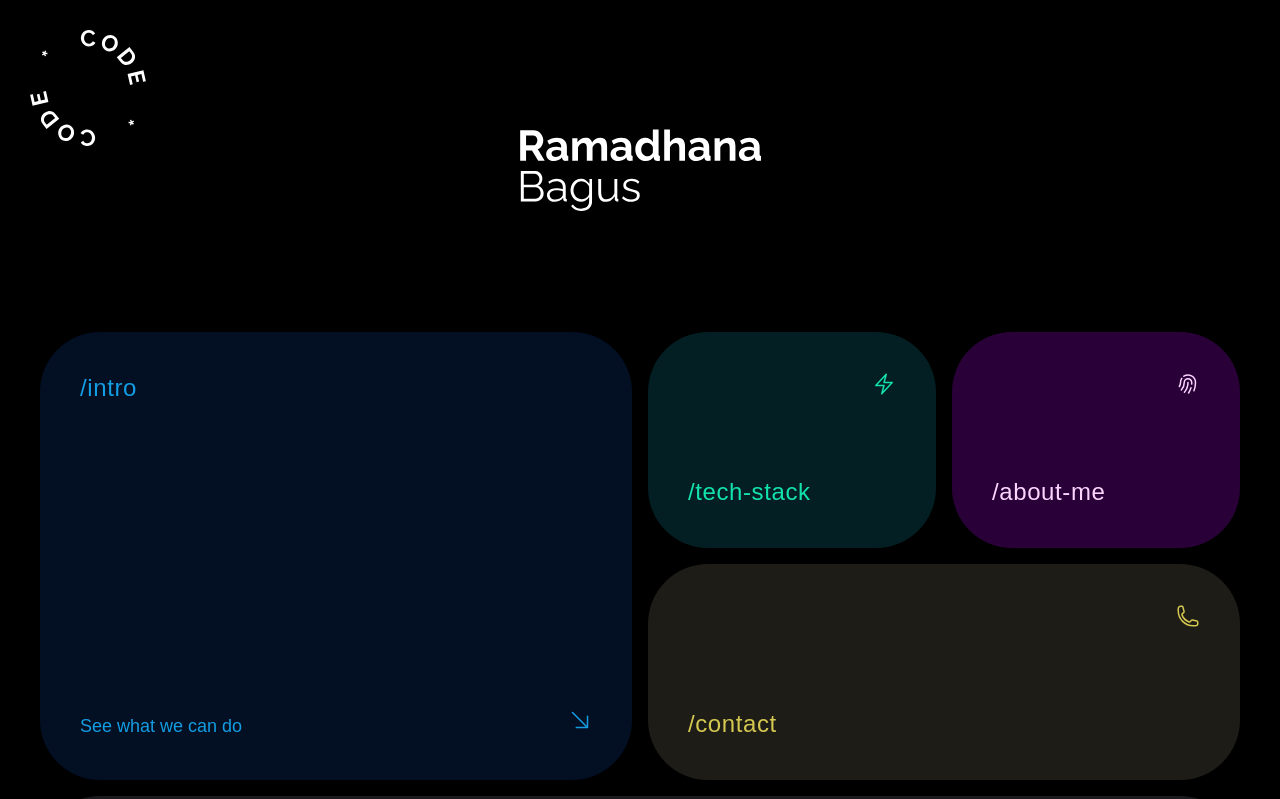
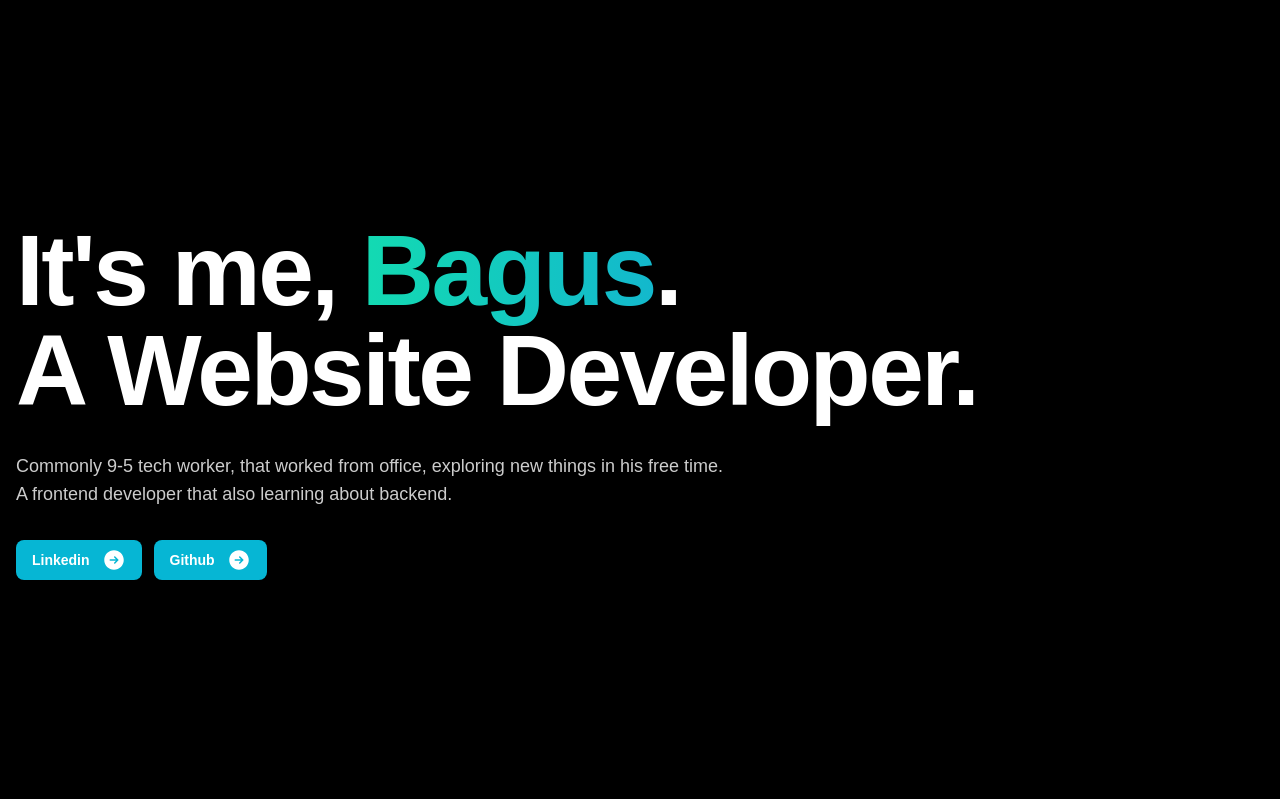
Before and after one commit to ramadhanabs/personal-website-revamp, a Next.js app: page / in a window 1280 px wide. Shown: the top 799 px of the page. Built offline with nearby package versions, Linux system fonts and the light colour scheme.

Commit message:
style: update styling

```diff
--- a/src/components/elements/Container/Container.tsx
+++ b/src/components/elements/Container/Container.tsx
@@ -7,7 +7,7 @@ interface ContainerProps {
 
 const Container = (props: PropsWithChildren<ContainerProps>) => {
   const { className, children } = props
-  return <div className={twMerge("w-full max-w-[400px] md:max-w-screen-xl mx-auto px-4", className)}>{children}</div>
+  return <div className={twMerge("w-full max-w-[400px] md:max-w-screen-2xl mx-auto px-4", className)}>{children}</div>
 }
 
 export default Container
--- /dev/null
+++ b/src/components/layouts/Navbar/Navbar.tsx
@@ -0,0 +1,35 @@
+import Container from "@/components/elements/Container"
+import Link from "next/link"
+import React from "react"
+import { twMerge } from "tailwind-merge"
+
+const Navbar = () => {
+  return (
+    <div className="fixed top-0 w-full border-b border-gray-800 bg-black">
+      <Container>
+        <div className="flex items-center justify-between">
+          <img src="/images/rb-logo.png" className="w-[50px]" />
+          <div className="flex items-center gap-6 justify-center">
+            <Link href="/" className="border-b-2 border-cyan-600 py-5 px-2 text-white/80">
+              Home
+            </Link>
+            <Link
+              href="/"
+              className="py-5 px-2 border-transparent border-b-2 hover:border-cyan-600 text-white/80"
+            >
+              Experiences
+            </Link>
+            <Link
+              href="/"
+              className="py-5 px-2 border-transparent border-b-2 hover:border-cyan-600 text-white/80"
+            >
+              Contact
+            </Link>
+          </div>
+        </div>
+      </Container>
+    </div>
+  )
+}
+
+export default Navbar
--- a/src/composites/superbasic/home/ServiceSection.tsx
+++ b/src/composites/superbasic/home/ServiceSection.tsx
@@ -78,7 +78,7 @@ const ServiceItem = (props: ServiceItemProps) => {
 const SelectedService = (props: ServiceItemProps) => {
   const { data } = props
   return (
-    <div className="transition-all ease-in-out duration-200 my-5">
+    <div className="transition-all ease-in-out duration-200 my-5 md:my-0">
       <div className="flex items-center text-cyan-500">
         {data.icon}
         <p className="text-2xl ml-2 font-bold text-cyan-500">{data.title}</p>
--- /dev/null
+++ b/src/composites/superbasic/layouts/Footer/Footer.tsx
@@ -0,0 +1,11 @@
+import React from "react"
+
+const Footer = () => {
+  return (
+    <footer className="flex justify-center w-full p-4">
+      <p className="text-white tracking-widest">SUPERBASIC</p>
+    </footer>
+  )
+}
+
+export default Footer
--- /dev/null
+++ b/src/composites/superbasic/layouts/Footer/index.tsx
@@ -0,0 +1 @@
+export { default } from "./Footer"
--- a/src/composites/layouts/Header/Header.tsx
+++ b/src/composites/superbasic/layouts/Header/Header.tsx
@@ -20,15 +20,12 @@ const Header = () => {
     <nav className="fixed top-0 left-0 w-full py-5 bg-black z-10">
       <Container>
         <div className="flex justify-between w-full">
-          <h1 className="text-white text-2xl font-bold">Superbasic.</h1>
           <div className="items-center gap-8 hidden md:flex">
-            <MenuButton href="/superbasic" label="Service" />
-            <MenuButton href="/superbasic" label="Our Works" />
-            <MenuButton href="/superbasic" label="Why Us" />
-            <button className="bg-cyan-500 hover:shadow-lg hover:shadow-cyan-500/50 py-2 px-4 text-white font-bold rounded-lg ease-in-out duration-300 text-sm">
-              Contact Us
-            </button>
+            <MenuButton href="/superbasic" label="Home" />
           </div>
+          <button className="bg-cyan-500 hover:shadow-lg hover:shadow-cyan-500/50 py-2 px-4 text-white font-bold rounded-lg ease-in-out duration-300 text-sm">
+            Contact Me
+          </button>
         </div>
       </Container>
     </nav>
--- a/src/pages/_app.tsx
+++ b/src/pages/_app.tsx
@@ -1,6 +1,12 @@
-import '@/styles/globals.css'
-import type { AppProps } from 'next/app'
+import "@/styles/globals.css"
+import type { AppProps } from "next/app"
+import "slick-carousel/slick/slick.css"
+import "slick-carousel/slick/slick-theme.css"
 
 export default function App({ Component, pageProps }: AppProps) {
-  return <Component {...pageProps} />
+  return (
+    <>
+      <Component {...pageProps} />
+    </>
+  )
 }
--- a/src/pages/index.tsx
+++ b/src/pages/index.tsx
@@ -1,68 +1,68 @@
-import Card from "@/components/elements/Card"
-import Footer from "@/components/elements/Footer"
-import MarqueeText from "@/components/elements/MarqueeText"
-import ScrollExpandCard from "@/components/elements/ScrollExpandCard"
-import AboutMe from "@/composites/home/AboutMe"
-import Contact from "@/composites/home/Contact"
-import Summary from "@/composites/home/Summary"
-import WorkingExperience from "@/composites/home/WorkingExperience"
+import Button from "@/components/elements/Button"
+import Container from "@/components/elements/Container"
+import { ArrowRightCircleIcon } from "@heroicons/react/24/solid"
 import Head from "next/head"
 
-const X_INTERSECTION_START = 300
-const CONTENT_HEIGHT = 300
-
-const EXPANDABLE_CONTENT = [
-  {
-    left: <p className="text-2xl font-bold italic">Currently working at:</p>,
-    right: (
-      <>
-        <p className="text-4xl font-bold italic">Erajaya</p>
-        <p className="text-lg">September 2022 - Present</p>
-      </>
-    ),
-  },
-  {
-    left: <p className="text-2xl font-bold italic">My motto:</p>,
-    right: (
-      <>
-        <p className="text-4xl font-bold italic">Manners Maketh Man.</p>
-      </>
-    ),
-  },
-]
-
-export default function Home() {
+const Superbasic = () => {
   return (
     <>
       <Head>
-        <title>@ramadhanabs | Personal Web</title>
+        <title>Ramadhana Bagus - Website Developer</title>
         <meta name="description" content="Generated by create next app" />
         <meta name="viewport" content="width=device-width, initial-scale=1" />
         <link rel="icon" href="/favicon.ico" />
       </Head>
-      <div className="min-h-screen bg-black px-4 sm:px-10">
-        <div className="hidden sm:block absolute top-[24px] left-[24px]">
-          <img className="w-32 h-32 animate-spin-slow" src="circular-text.svg" />
-        </div>
-        <div className="flex justify-center py-[100px]">
-          <img src="logo.svg" alt="svg" className="w-[300px]" />
-        </div>
-        <Summary />
-        <AboutMe />
-        <div className="mb-4">
-          {EXPANDABLE_CONTENT.map((content, index) => (
-            <ScrollExpandCard
-              startCoordinate={X_INTERSECTION_START + CONTENT_HEIGHT * index}
-              leftContent={content.left}
-              rightContent={content.right}
-              key={index}
-            />
-          ))}
-        </div>
-        <WorkingExperience />
-        <Contact />
-        <Footer />
-      </div>
+      <Container>
+        <section className="h-screen flex items-center">
+          <div className="h-[650px] flex items-center">
+            <div className="flex flex-col gap-8">
+              <h1 className="text-white text-[40px] md:text-[100px] leading-none font-bold tracking-tight">
+                It's me, <strong className="gradient-text">Bagus</strong>.
+                <br />A Website Developer.
+              </h1>
+              <p className="text-white text-lg opacity-80">
+                Commonly 9-5 tech worker, that worked from office, exploring new things in his free
+                time.
+                <br />A frontend developer that also learning about backend.
+              </p>
+              <div className="flex items-center gap-3">
+                <a href="https://www.linkedin.com/in/ramadhanabagus/">
+                  <Button>
+                    <p>Linkedin</p>
+                    <ArrowRightCircleIcon className=" ml-3 w-6 h-6" />
+                  </Button>
+                </a>
+                <a href="https://github.com/ramadhanabs">
+                  <Button>
+                    <p>Github</p>
+                    <ArrowRightCircleIcon className=" ml-3 w-6 h-6" />
+                  </Button>
+                </a>
+              </div>
+            </div>
+          </div>
+        </section>
+
+        {/* <section>
+          <div className="flex flex-col gap-8">
+            <h3 className="text-white text-2xl leading-none font-bold tracking-tight">Projects</h3>
+
+            <div className="grid grid-cols-3 gap-4">
+              <div className="bg-[#282828] border border-[#4f4f4f] rounded-xl p-4 text-white !flex !flex-col gap-2">
+                <h3 className="font-semibold">Erajaya Swasembada</h3>
+                <p className="text-sm opacity-70">
+                  Established in 1996, PT Erajaya Swasembada Tbk. (“Erajaya”) has grown beyond an
+                  integrated mobile telecommunication device importer, distributor and retailer,
+                  where the Company is also acknowledged as the largest and most trusted companies
+                  in its business in Indonesia.
+                </p>
+              </div>
+            </div>
+          </div>
+        </section> */}
+      </Container>
     </>
   )
 }
+
+export default Superbasic
--- a/src/pages/superbasic/index.tsx
+++ b/src/pages/superbasic/index.tsx
@@ -1,6 +1,7 @@
 import Button from "@/components/elements/Button"
 import Container from "@/components/elements/Container"
-import Header from "@/composites/layouts/Header"
+import Footer from "@/composites/superbasic/layouts/Footer"
+import Header from "@/composites/superbasic/layouts/Header"
 import PricingSection from "@/composites/superbasic/home/PricingSection"
 import ServiceSection from "@/composites/superbasic/home/ServiceSection"
 import {
@@ -45,6 +46,7 @@ const Superbasic = () => {
         <ServiceSection />
         <PricingSection />
       </Container>
+      <Footer />
     </>
   )
 }
--- a/src/styles/globals.css
+++ b/src/styles/globals.css
@@ -62,3 +62,16 @@ html {
     }
   }
 }
+
+/* the slides */
+.slick-slider {
+    overflow: hidden;
+}
+/* the parent */
+.slick-list {
+    margin: 0 -9px;
+}
+/* item */
+.slick-slide{
+    padding: 0 9px;
+}
```
Also changed, not shown: src/pages/superbasic/backup.tsx (added, +68 -0 lines), public/images/rb-logo.png (added), src/composites/superbasic/layouts/Header/index.tsx (renamed from src/composites/layouts/Header/index.tsx).
